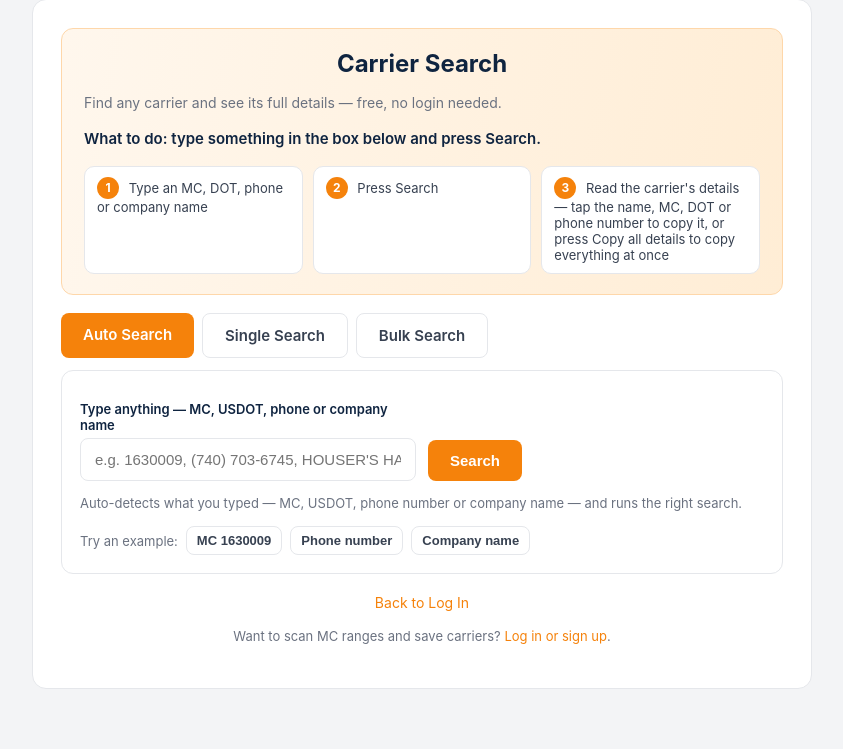
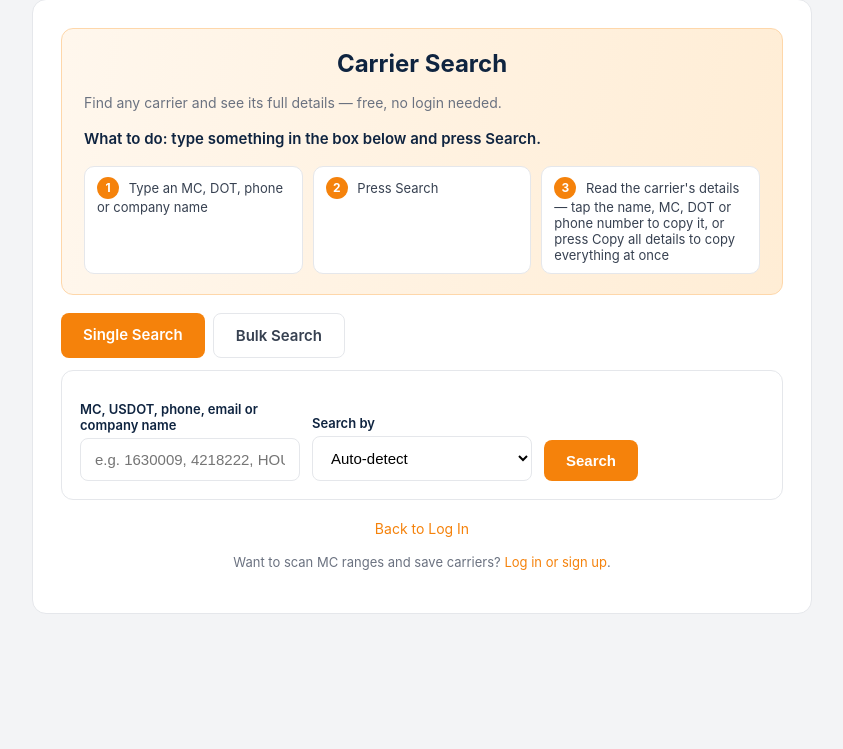
Before and after one commit to zackalbert12/roadxsolution-mcsearch, a Flask app: page /search in a window 1280 px wide. Shown: the part 61-810 px from the top of the page, without its empty margins (218-1061 px from the left). After the commit the page ends 675 px from the top, so only its background shows below. Run offline with Flask 3, Linux system fonts and the light colour scheme.

Commit message:
Remove Auto Search mode — Single Search (with Auto-detect) is the only single mode

```diff
--- a/app.py
+++ b/app.py
@@ -1097,13 +1097,17 @@ def carrier_search():
     carriers for phone/email reverse lookup. Bulk mode checks a pasted
     list of MC/DOT numbers (up to 50) in one go."""
     user = current_user()
-    mode = (request.values.get("mode") or "auto").strip().lower()
-    if mode not in ("auto", "single", "bulk"):
-        mode = "auto"
+    # Single Search is the only single-search mode (its type dropdown
+    # defaults to Auto-detect, so a separate Auto mode is redundant).
+    # An old ?mode=auto link/bookmark is normalized to single, never an
+    # error — the single form with Auto-detect behaves the same way.
+    mode = (request.values.get("mode") or "single").strip().lower()
+    if mode not in ("single", "bulk"):
+        mode = "single"
     q = (request.values.get("q") or "").strip()
     # An explicit type (from the disambiguation "View record" links or the
     # Single Search form) always wins — even when mode is absent and
-    # defaults to "auto". Only fall back to auto-detect when no type was
+    # defaults to "single". Only fall back to auto-detect when no type was
     # given at all. (Previously `mode == "auto"` forced stype back to
     # "auto", so the disambiguation links and Single Search with a chosen
     # type both re-ran auto-detect and showed the disambiguation again.)
--- a/templates/_search_body.html
+++ b/templates/_search_body.html
@@ -8,7 +8,6 @@
 </div></div>
 
 <div class="tabrow">
-  <a class="btn {% if mode=='auto' %}{% else %}secondary{% endif %}" href="{{ url_for('carrier_search', mode='auto') }}">Auto Search</a>
   <a class="btn {% if mode=='single' %}{% else %}secondary{% endif %}" href="{{ url_for('carrier_search', mode='single') }}">Single Search</a>
   <a class="btn {% if mode=='bulk' %}{% else %}secondary{% endif %}" href="{{ url_for('carrier_search', mode='bulk') }}">Bulk Search</a>
 </div>
@@ -23,21 +22,6 @@
     <div style="margin-top:12px"><button class="btn" type="submit">Check all</button></div>
   </form>
   <p class="muted">Each line is checked live against FMCSA SAFER — MC and DOT numbers both work, and a number that is both shows both records.</p>
-</div>
-{% elif mode == 'auto' %}
-<div class="card">
-  <form method="get" action="{{ url_for('carrier_search') }}" class="form-row">
-    <input type="hidden" name="mode" value="auto">
-    <div style="flex:1;min-width:220px"><label>Type anything — MC, USDOT, phone or company name</label>
-      <input type="text" name="q" value="{{ q }}" placeholder="e.g. 1630009, (740) 703-6745, HOUSER'S HAULING LLC" required></div>
-    <div><label>&nbsp;</label><button class="btn" type="submit">Search</button></div>
-  </form>
-  <p class="muted">Auto-detects what you typed — MC, USDOT, phone number or company name — and runs the right search.</p>
-  <div class="example-row"><span class="muted">Try an example:</span>
-    <button type="button" class="btn secondary small" onclick="tryExample('1630009')">MC 1630009</button>
-    <button type="button" class="btn secondary small" onclick="tryExample('(740) 703-6745')">Phone number</button>
-    <button type="button" class="btn secondary small" onclick="tryExample('HOUSER\'S HAULING LLC')">Company name</button>
-  </div>
 </div>
 {% else %}
 <div class="card">
@@ -236,10 +220,6 @@ function fallbackCopy(text){
   try { document.execCommand('copy'); } catch(_){}
   t.remove();
 }
-function tryExample(v){
-  const f = document.querySelector('input[name="q"]');
-  if (f) { f.value = v; f.form.submit(); }
-}
 function downloadBulkCsv(){
   const rows = [['Input','Carrier','MC','USDOT','Status','Authority','Phone','City','State','Cargo']];
   document.querySelectorAll('#bulk-table tbody tr').forEach(function(tr){
```
